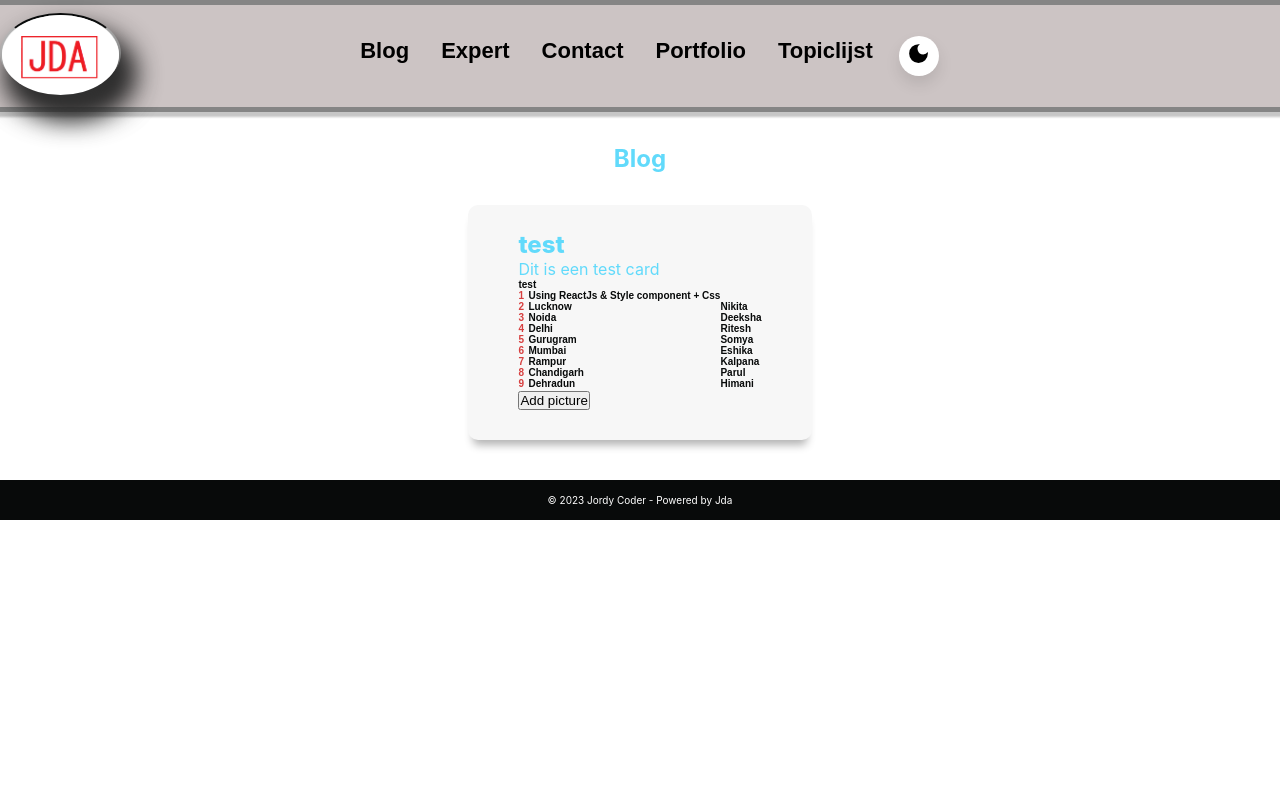
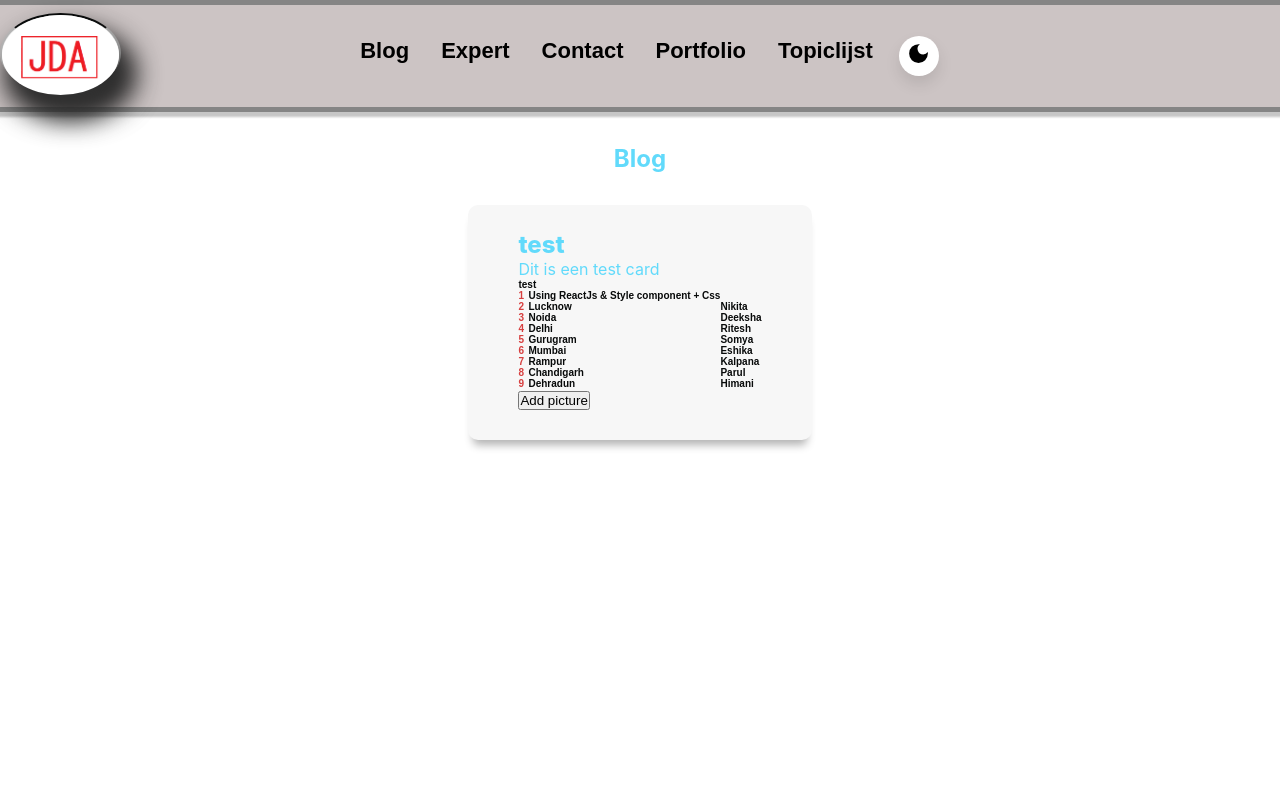
Before and after one commit to darksos34/React_responsive_menu-demo, a React (Create React App) app: page / in a window 1280 px wide. Shown: the top 800 px of the page. Built offline with nearby package versions, Linux system fonts and the light colour scheme.

Commit message:
move Footer

```diff
--- a/src/Pages/Footer/Footer.css
+++ b/src/Pages/Footer/Footer.css
@@ -13,7 +13,7 @@
     background: #080a0a;
 }
 .footer-down{
-    bottom: -20px;
+    bottom: -520px;
     position: relative;
     width: 100%;
 }
```
